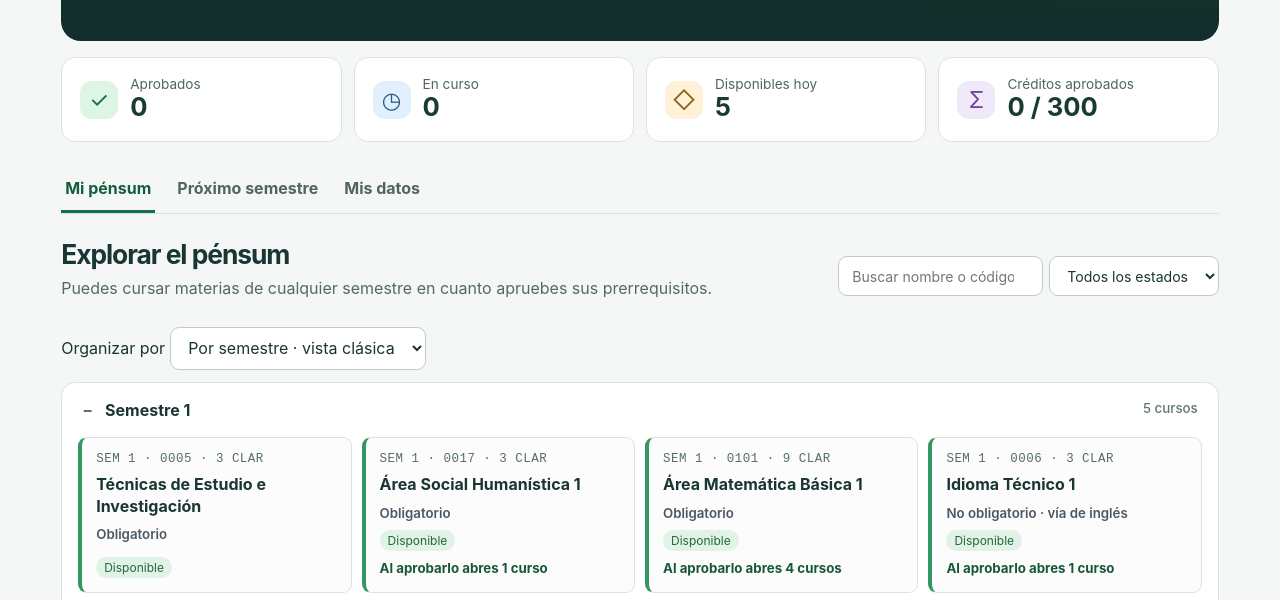
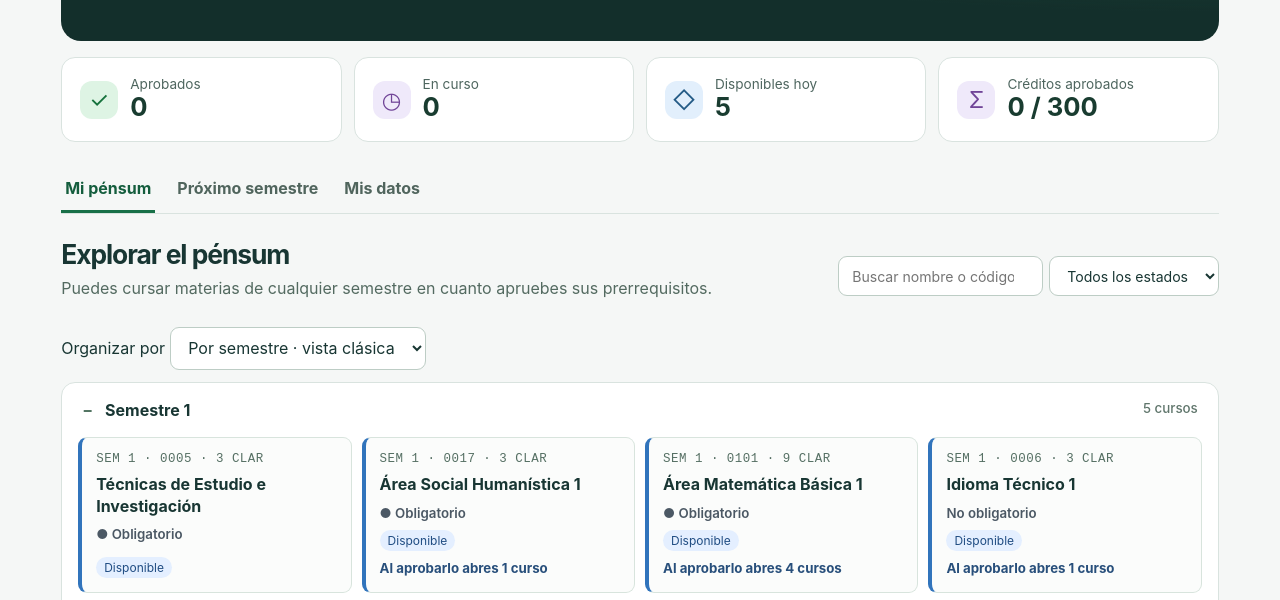
Before and after one commit to AngelRuizUsac/pensum-fiusac, a plain HTML site: page docs/index.html in a window 1280 px wide. Shown: the part 325-925 px from the top of the page. Drawn offline with Linux system fonts and the light colour scheme.

Commit message:
Explorar el grafo de cursos y distinguir disponibilidad y obligatoriedad

```diff
--- a/docs/cursos.js
+++ b/docs/cursos.js
@@ -1,77 +1,77 @@
 const cursos = [
-  {"id":"0005","credits":3,"name":"Técnicas de Estudio e Investigación","semester":1,"req":[]},
-  {"id":"0017","credits":3,"name":"Área Social Humanística 1","semester":1,"req":[]},
-  {"id":"0101","credits":9,"name":"Área Matemática Básica 1","semester":1,"req":[]},
-  {"id":"0006","credits":3,"name":"Idioma Técnico 1","semester":1,"req":[]},
-  {"id":"0039","credits":2,"name":"Deportes 1","semester":1,"req":[]},
-  {"id":"0019","credits":3,"name":"Área Social Humanística 2","semester":2,"req":["0017"]},
-  {"id":"0103","credits":9,"name":"Área Matemática Básica 2","semester":2,"req":["0101"]},
-  {"id":"0147","credits":5,"name":"Física Básica","semester":2,"req":["0101"]},
-  {"id":"0768","credits":4,"name":"Introducción a los Algoritmos y Flujo de Datos","semester":2,"req":["0101"]},
-  {"id":"0960","credits":5,"name":"Matemática para Computación 1","semester":2,"req":["0101"]},
-  {"id":"0008","credits":3,"name":"Idioma Técnico 2","semester":2,"req":["0006"]},
-  {"id":"0040","credits":2,"name":"Deportes 2","semester":2,"req":["0039"]},
-  {"id":"0089","credits":2,"name":"Comunicacion Asertiva","semester":3,"req":["0103","0147","0960"]},
-  {"id":"0107","credits":9,"name":"Área Matemática Intermedia 1","semester":3,"req":["0103"]},
-  {"id":"0150","credits":5,"name":"Física 1","semester":3,"req":["0103","0147"]},
-  {"id":"0770","credits":6,"name":"Introducción a la Programación y Computación 1","semester":3,"req":["0768","0103","0147","0960"]},
-  {"id":"0795","credits":3,"name":"Lógica de Sistemas","semester":3,"req":["0103","0147","0960"]},
-  {"id":"0962","credits":5,"name":"Matemática para Computación 2","semester":3,"req":["0103","0147","0960"]},
-  {"id":"0001","credits":2,"name":"Ética Profesional","semester":3,"req":["0019"]},
-  {"id":"0009","credits":3,"name":"Idioma Técnico 3","semester":3,"req":["0008"]},
-  {"id":"0112","credits":6,"name":"Área Matemática Intermedia 2","semester":4,"req":["0107"]},
-  {"id":"0114","credits":6,"name":"Área Matemática Intermedia 3","semester":4,"req":["0107"]},
-  {"id":"0152","credits":6,"name":"Física 2","semester":4,"req":["0107","0150"]},
-  {"id":"0771","credits":6,"name":"Introducción a la Programación y Computación 2","semester":4,"req":["0107","0770","0795","0962"]},
-  {"id":"0964","credits":4,"name":"Organización Computacional","semester":4,"req":["0089","0150","0770","0962"]},
-  {"id":"2025","credits":0,"name":"Prácticas Iniciales","semester":4,"req":["0089","0107","0770"]},
-  {"id":"0010","credits":1,"name":"Lógica","semester":4,"req":["0019"]},
-  {"id":"0011","credits":3,"name":"Idioma Técnico 4","semester":4,"req":["0009"]},
-  {"id":"0116","credits":5,"name":"Matemática Aplicada 3","semester":5,"req":["0112","0114"]},
-  {"id":"0118","credits":5,"name":"Matemática Aplicada 1","semester":5,"req":["0112","0114"]},
-  {"id":"0281","credits":6,"name":"Sistemas Operativos 1","semester":5,"req":["0964"]},
-  {"id":"0732","credits":5,"name":"Estadística 1","semester":5,"req":["0107","0005"]},
-  {"id":"0772","credits":6,"name":"Estructuras de Datos","semester":5,"req":["0089","0771"]},
-  {"id":"0778","credits":5,"name":"Arquitectura de Computadores y Ensambladores 1","semester":5,"req":["0964"]},
-  {"id":"0018","credits":1,"name":"Filosofía de la Ciencia","semester":5,"req":["0019"]},
-  {"id":"0014","credits":3,"name":"Economía","semester":6,"req":["0732"]},
-  {"id":"0601","credits":6,"name":"Investigación de Operaciones I","semester":6,"req":["0732","0771"]},
-  {"id":"0722","credits":4,"name":"Teoría de Sistemas 1","semester":6,"req":["0116","0118","0732","0772"]},
-  {"id":"0767","credits":5,"name":"Nuevas Infraestructuras para tic","semester":6,"req":["0281","0778"]},
-  {"id":"0774","credits":6,"name":"Sistemas de Bases de Datos 1","semester":6,"req":["0772"]},
-  {"id":"0796","credits":4,"name":"Lenguajes Formales y de Programación","semester":6,"req":["0772","0778"]},
-  {"id":"0120","credits":5,"name":"Matemática Aplicada 2","semester":6,"req":["0118"]},
-  {"id":"0122","credits":5,"name":"Matemática Aplicada 4","semester":6,"req":["0118"]},
-  {"id":"0200","credits":6,"name":"Ingeniería Eléctrica 1","semester":6,"req":["0114","0152"]},
-  {"id":"0603","credits":6,"name":"Investigación de Operaciones II","semester":7,"req":["0601"]},
-  {"id":"0707","credits":4,"name":"Gestión de Proyectos de tic","semester":7,"req":["0601","0722"]},
-  {"id":"0775","credits":7,"name":"Sistemas de Bases de Datos 2","semester":7,"req":["0281","0774"]},
-  {"id":"0777","credits":6,"name":"Organización de Lenguajes y Compiladores 1","semester":7,"req":["0281","0796"]},
-  {"id":"0794","credits":4,"name":"Seminario de Computación","semester":7,"req":["0767","0796"]},
-  {"id":"2036","credits":0,"name":"Prácticas Intermedias","semester":7,"req":["0767","0722","0774","0796","2025"]},
-  {"id":"0734","credits":5,"name":"Estadística 2","semester":7,"req":["0732"]},
-  {"id":"0283","credits":6,"name":"Análisis y Diseño de Sistemas 1","semester":8,"req":["0775"]},
-  {"id":"0649","credits":3,"name":"Contabilidad Financiera para Informáticos","semester":8,"req":["0707","0603"]},
-  {"id":"0719","credits":4,"name":"Nuevas Tecnologias para Desarrollo de Software","semester":8,"req":["0775"]},
-  {"id":"0786","credits":5,"name":"Sistemas Organizacionales y Gerenciales 1","semester":8,"req":["0707","0603"]},
-  {"id":"0970","credits":5,"name":"Redes de Computadoras 1","semester":8,"req":["0794"]},
-  {"id":"0972","credits":5,"name":"Inteligencia Artificial 1","semester":8,"req":["0772","0777"]},
-  {"id":"0700","credits":4,"name":"Ingeniería Económica 1","semester":8,"req":["0732"]},
-  {"id":"0776","credits":5,"name":"Bases de Datos Avanzadas","semester":8,"req":["0775"]},
-  {"id":"0729","credits":6,"name":"Modelación y Simulación 1","semester":9,"req":["0603","0722"]},
-  {"id":"0785","credits":6,"name":"Análisis y Diseño de Sistemas 2","semester":9,"req":["0283"]},
-  {"id":"0787","credits":5,"name":"Sistemas Organizacionales y Gerenciales 2","semester":9,"req":["0649","0786"]},
-  {"id":"0793","credits":4,"name":"Seminario de Software","semester":9,"req":["0719","0283"]},
-  {"id":"0968","credits":5,"name":"Inteligencia Artificial 2","semester":9,"req":["0972"]},
-  {"id":"0975","credits":5,"name":"Redes de Computadoras 2","semester":9,"req":["0970"]},
-  {"id":"2009","credits":0,"name":"Prácticas Finales Ingeniería Ciencias y Sistemas","semester":9,"req":["0283","0719","0786","0972","2036"]},
-  {"id":"0469","credits":4,"name":"Ciencia de Datos","semester":10,"req":["0968"]},
-  {"id":"0613","credits":5,"name":"Prospectiva Tecnológica","semester":10,"req":["0729","0968"]},
-  {"id":"0780","credits":6,"name":"Software Avanzado","semester":10,"req":["0785"]},
-  {"id":"0790","credits":6,"name":"Emprendedores de Negocios Informáticos","semester":10,"req":["0787"]},
-  {"id":"0799","credits":3,"name":"Seminario de Investigación","semester":10,"req":["0785","0786","0793"]},
-  {"id":"0967","credits":4,"name":"Seguridad Informática","semester":10,"req":["0975"]},
-  {"id":"0735","credits":6,"name":"Auditoría de Proyectos de Software","semester":10,"req":["0785"]},
-  {"id":"0974","credits":3,"name":"Redes de Nueva Generación","semester":10,"req":["0975"]},
-  {"id":"7999","credits":3,"name":"Seminario de Investigación E.P.S. Sistemas","semester":10,"req":["0785","0786","0793"]}
+  {"id":"0005","credits":3,"name":"Técnicas de Estudio e Investigación","semester":1,"req":[],"obligatorio":true},
+  {"id":"0017","credits":3,"name":"Área Social Humanística 1","semester":1,"req":[],"obligatorio":true},
+  {"id":"0101","credits":9,"name":"Área Matemática Básica 1","semester":1,"req":[],"obligatorio":true},
+  {"id":"0006","credits":3,"name":"Idioma Técnico 1","semester":1,"req":[],"obligatorio":false},
+  {"id":"0039","credits":2,"name":"Deportes 1","semester":1,"req":[],"obligatorio":false},
+  {"id":"0019","credits":3,"name":"Área Social Humanística 2","semester":2,"req":["0017"],"obligatorio":true},
+  {"id":"0103","credits":9,"name":"Área Matemática Básica 2","semester":2,"req":["0101"],"obligatorio":true},
+  {"id":"0147","credits":5,"name":"Física Básica","semester":2,"req":["0101"],"obligatorio":true},
+  {"id":"0768","credits":4,"name":"Introducción a los Algoritmos y Flujo de Datos","semester":2,"req":["0101"],"obligatorio":true},
+  {"id":"0960","credits":5,"name":"Matemática para Computación 1","semester":2,"req":["0101"],"obligatorio":true},
+  {"id":"0008","credits":3,"name":"Idioma Técnico 2","semester":2,"req":["0006"],"obligatorio":false},
+  {"id":"0040","credits":2,"name":"Deportes 2","semester":2,"req":["0039"],"obligatorio":false},
+  {"id":"0089","credits":2,"name":"Comunicacion Asertiva","semester":3,"req":["0103","0147","0960"],"obligatorio":true},
+  {"id":"0107","credits":9,"name":"Área Matemática Intermedia 1","semester":3,"req":["0103"],"obligatorio":true},
+  {"id":"0150","credits":5,"name":"Física 1","semester":3,"req":["0103","0147"],"obligatorio":true},
+  {"id":"0770","credits":6,"name":"Introducción a la Programación y Computación 1","semester":3,"req":["0768","0103","0147","0960"],"obligatorio":true},
+  {"id":"0795","credits":3,"name":"Lógica de Sistemas","semester":3,"req":["0103","0147","0960"],"obligatorio":true},
+  {"id":"0962","credits":5,"name":"Matemática para Computación 2","semester":3,"req":["0103","0147","0960"],"obligatorio":true},
+  {"id":"0001","credits":2,"name":"Ética Profesional","semester":3,"req":["0019"],"obligatorio":false},
+  {"id":"0009","credits":3,"name":"Idioma Técnico 3","semester":3,"req":["0008"],"obligatorio":false},
+  {"id":"0112","credits":6,"name":"Área Matemática Intermedia 2","semester":4,"req":["0107"],"obligatorio":true},
+  {"id":"0114","credits":6,"name":"Área Matemática Intermedia 3","semester":4,"req":["0107"],"obligatorio":true},
+  {"id":"0152","credits":6,"name":"Física 2","semester":4,"req":["0107","0150"],"obligatorio":true},
+  {"id":"0771","credits":6,"name":"Introducción a la Programación y Computación 2","semester":4,"req":["0107","0770","0795","0962"],"obligatorio":true},
+  {"id":"0964","credits":4,"name":"Organización Computacional","semester":4,"req":["0089","0150","0770","0962"],"obligatorio":true},
+  {"id":"2025","credits":0,"name":"Prácticas Iniciales","semester":4,"req":["0089","0107","0770"],"obligatorio":true},
+  {"id":"0010","credits":1,"name":"Lógica","semester":4,"req":["0019"],"obligatorio":false},
+  {"id":"0011","credits":3,"name":"Idioma Técnico 4","semester":4,"req":["0009"],"obligatorio":false},
+  {"id":"0116","credits":5,"name":"Matemática Aplicada 3","semester":5,"req":["0112","0114"],"obligatorio":true},
+  {"id":"0118","credits":5,"name":"Matemática Aplicada 1","semester":5,"req":["0112","0114"],"obligatorio":true},
+  {"id":"0281","credits":6,"name":"Sistemas Operativos 1","semester":5,"req":["0964"],"obligatorio":true},
+  {"id":"0732","credits":5,"name":"Estadística 1","semester":5,"req":["0107","0005"],"obligatorio":true},
+  {"id":"0772","credits":6,"name":"Estructuras de Datos","semester":5,"req":["0089","0771"],"obligatorio":true},
+  {"id":"0778","credits":5,"name":"Arquitectura de Computadores y Ensambladores 1","semester":5,"req":["0964"],"obligatorio":true},
+  {"id":"0018","credits":1,"name":"Filosofía de la Ciencia","semester":5,"req":["0019"],"obligatorio":false},
+  {"id":"0014","credits":3,"name":"Economía","semester":6,"req":["0732"],"obligatorio":true},
+  {"id":"0601","credits":6,"name":"Investigación de Operaciones I","semester":6,"req":["0732","0771"],"obligatorio":true},
+  {"id":"0722","credits":4,"name":"Teoría de Sistemas 1","semester":6,"req":["0116","0118","0732","0772"],"obligatorio":true},
+  {"id":"0767","credits":5,"name":"Nuevas Infraestructuras para tic","semester":6,"req":["0281","0778"],"obligatorio":true},
+  {"id":"0774","credits":6,"name":"Sistemas de Bases de Datos 1","semester":6,"req":["0772"],"obligatorio":true},
+  {"id":"0796","credits":4,"name":"Lenguajes Formales y de Programación","semester":6,"req":["0772","0778"],"obligatorio":true},
+  {"id":"0120","credits":5,"name":"Matemática Aplicada 2","semester":6,"req":["0118"],"obligatorio":false},
+  {"id":"0122","credits":5,"name":"Matemática Aplicada 4","semester":6,"req":["0118"],"obligatorio":false},
+  {"id":"0200","credits":6,"name":"Ingeniería Eléctrica 1","semester":6,"req":["0114","0152"],"obligatorio":false},
+  {"id":"0603","credits":6,"name":"Investigación de Operaciones II","semester":7,"req":["0601"],"obligatorio":true},
+  {"id":"0707","credits":4,"name":"Gestión de Proyectos de tic","semester":7,"req":["0601","0722"],"obligatorio":true},
+  {"id":"0775","credits":7,"name":"Sistemas de Bases de Datos 2","semester":7,"req":["0281","0774"],"obligatorio":true},
+  {"id":"0777","credits":6,"name":"Organización de Lenguajes y Compiladores 1","semester":7,"req":["0281","0796"],"obligatorio":true},
+  {"id":"0794","credits":4,"name":"Seminario de Computación","semester":7,"req":["0767","0796"],"obligatorio":true},
+  {"id":"2036","credits":0,"name":"Prácticas Intermedias","semester":7,"req":["0767","0722","0774","0796","2025"],"obligatorio":true},
+  {"id":"0734","credits":5,"name":"Estadística 2","semester":7,"req":["0732"],"obligatorio":false},
+  {"id":"0283","credits":6,"name":"Análisis y Diseño de Sistemas 1","semester":8,"req":["0775"],"obligatorio":true},
+  {"id":"0649","credits":3,"name":"Contabilidad Financiera para Informáticos","semester":8,"req":["0707","0603"],"obligatorio":true},
+  {"id":"0719","credits":4,"name":"Nuevas Tecnologias para Desarrollo de Software","semester":8,"req":["0775"],"obligatorio":true},
+  {"id":"0786","credits":5,"name":"Sistemas Organizacionales y Gerenciales 1","semester":8,"req":["0707","0603"],"obligatorio":true},
+  {"id":"0970","credits":5,"name":"Redes de Computadoras 1","semester":8,"req":["0794"],"obligatorio":true},
+  {"id":"0972","credits":5,"name":"Inteligencia Artificial 1","semester":8,"req":["0772","0777"],"obligatorio":true},
+  {"id":"0700","credits":4,"name":"Ingeniería Económica 1","semester":8,"req":["0732"],"obligatorio":false},
+  {"id":"0776","credits":5,"name":"Bases de Datos Avanzadas","semester":8,"req":["0775"],"obligatorio":false},
+  {"id":"0729","credits":6,"name":"Modelación y Simulación 1","semester":9,"req":["0603","0722"],"obligatorio":true},
+  {"id":"0785","credits":6,"name":"Análisis y Diseño de Sistemas 2","semester":9,"req":["0283"],"obligatorio":true},
+  {"id":"0787","credits":5,"name":"Sistemas Organizacionales y Gerenciales 2","semester":9,"req":["0649","0786"],"obligatorio":true},
+  {"id":"0793","credits":4,"name":"Seminario de Software","semester":9,"req":["0719","0283"],"obligatorio":true},
+  {"id":"0968","credits":5,"name":"Inteligencia Artificial 2","semester":9,"req":["0972"],"obligatorio":true},
+  {"id":"0975","credits":5,"name":"Redes de Computadoras 2","semester":9,"req":["0970"],"obligatorio":true},
+  {"id":"2009","credits":0,"name":"Prácticas Finales Ingeniería Ciencias y Sistemas","semester":9,"req":["0283","0719","0786","0972","2036"],"obligatorio":true},
+  {"id":"0469","credits":4,"name":"Ciencia de Datos","semester":10,"req":["0968"],"obligatorio":true},
+  {"id":"0613","credits":5,"name":"Prospectiva Tecnológica","semester":10,"req":["0729","0968"],"obligatorio":true},
+  {"id":"0780","credits":6,"name":"Software Avanzado","semester":10,"req":["0785"],"obligatorio":true},
+  {"id":"0790","credits":6,"name":"Emprendedores de Negocios Informáticos","semester":10,"req":["0787"],"obligatorio":true},
+  {"id":"0799","credits":3,"name":"Seminario de Investigación","semester":10,"req":["0785","0786","0793"],"obligatorio":true},
+  {"id":"0967","credits":4,"name":"Seguridad Informática","semester":10,"req":["0975"],"obligatorio":true},
+  {"id":"0735","credits":6,"name":"Auditoría de Proyectos de Software","semester":10,"req":["0785"],"obligatorio":false},
+  {"id":"0974","credits":3,"name":"Redes de Nueva Generación","semester":10,"req":["0975"],"obligatorio":false},
+  {"id":"7999","credits":3,"name":"Seminario de Investigación E.P.S. Sistemas","semester":10,"req":["0785","0786","0793"],"obligatorio":false}
 ];
--- a/docs/index.html
+++ b/docs/index.html
@@ -1,8 +1,8 @@
 <!doctype html>
-<html lang="es-GT"><head><meta charset="utf-8"><meta name="viewport" content="width=device-width,initial-scale=1"><meta name="theme-color" content="#132d2b"><title>Mi Pénsum · FIUSAC</title><link rel="stylesheet" href="estilo.css?v=4"><script defer src="cursos.js?v=4"></script><script defer src="motor.js?v=4"></script><script defer src="app.js?v=4"></script></head>
+<html lang="es-GT"><head><meta charset="utf-8"><meta name="viewport" content="width=device-width,initial-scale=1"><meta name="theme-color" content="#132d2b"><title>Mi Pénsum · FIUSAC</title><link rel="stylesheet" href="estilo.css?v=5"><script defer src="cursos.js?v=5"></script><script defer src="motor.js?v=5"></script><script defer src="app.js?v=5"></script></head>
 <body><header><div class="bar"><a class="brand" href="./"><span class="logo" aria-hidden="true">▦</span> Mi Pénsum</a><span class="uni">FIUSAC <b>/</b> USAC</span><a class="source" href="https://redesestudio.ingenieria.usac.edu.gt/redesDeEstudio/ingenieriaEnCienciasYSistemas/28/clar" target="_blank" rel="noopener">Red oficial ↗</a></div></header>
 <main><section class="hero"><div><span class="eyebrow">INGENIERÍA · PLAN CLAR 2025</span><h1>Mi avance académico</h1><p>Ingeniería en Ciencias y Sistemas</p><label class="current">Semestre actual <select id="actual" aria-label="Semestre actual"></select></label></div><div class="dial" id="dial"><div><strong id="percent"></strong><small>del objetivo CLAR</small></div></div></section>
-<section class="stats" aria-label="Resumen académico"><div><i class="green">✓</i><span>Aprobados<strong id="aprobados"></strong></span></div><div><i class="blue">◷</i><span>En curso<strong id="cursando"></strong></span></div><div><i class="orange">◇</i><span>Disponibles hoy<strong id="disponibles"></strong></span></div><div><i class="purple">Σ</i><span>Créditos aprobados<strong id="creditos"></strong></span></div></section>
+<section class="stats" aria-label="Resumen académico"><div><i class="green">✓</i><span>Aprobados<strong id="aprobados"></strong></span></div><div><i class="purple">◷</i><span>En curso<strong id="cursando"></strong></span></div><div><i class="blue">◇</i><span>Disponibles hoy<strong id="disponibles"></strong></span></div><div><i class="purple">Σ</i><span>Créditos aprobados<strong id="creditos"></strong></span></div></section>
 <nav aria-label="Vistas"><button data-view="mapa">Mi pénsum</button><button data-view="plan">Próximo semestre</button><button data-view="datos">Mis datos</button></nav>
 <section id="mapa"><div class="heading"><div><h2>Explorar el pénsum</h2><p>Puedes cursar materias de cualquier semestre en cuanto apruebes sus prerrequisitos.</p></div><div class="filters"><input id="buscar" type="search" placeholder="Buscar nombre o código" aria-label="Buscar curso"><select id="filtro" aria-label="Filtrar por estado"><option value="">Todos los estados</option><option>Aprobado</option><option>En curso</option><option>Disponible</option><option>Bloqueado</option></select></div></div><div class="orden"><label>Organizar por <select id="orden"><option value="semestre">Por semestre · vista clásica</option><option value="estado">Por disponibilidad</option><option value="malla">Malla curricular</option></select></label></div><div id="grupos"></div></section>
 <section id="plan" hidden><h2>Planificar el próximo semestre</h2><p>Arma tu selección según los prerrequisitos del pénsum. Confirma oferta y horarios con la Facultad.</p><div class="planbox"><h3>Mi límite de créditos</h3><label>Rango de mi promedio oficial <select id="rango"><option value="">Elige tu rango</option><option value="bajo">Hasta 70 puntos</option><option value="medio">De 71 a 85 puntos</option><option value="alto">De 86 a 100 puntos</option></select></label><p><label><input type="checkbox" id="doble"> Curso carreras simultáneas (+5 CLAR)</label></p><a href="https://portal.ingenieria.usac.edu.gt/reglamentos/NormativoGeneral_Evaluacion_y_Promocion.pdf#page=6" target="_blank" rel="noopener">Consultar el artículo 16 del normativo</a></div><label class="toggle"><input type="checkbox" id="proyectar"> Suponer que apruebo los cursos actuales</label><div class="planbox"><h3>Mi selección</h3><div id="seleccion"></div></div><h3>Cursos que puedes elegir</h3><div class="grid" id="opciones"></div></section>
--- a/docs/motor.js
+++ b/docs/motor.js
@@ -55,22 +55,19 @@ function rutaPendiente(c, s) {
   return ruta;
 }
 
-// Ambos seminarios exigen la misma cadena de prerrequisitos. Las prácticas
-// también forman parte del cierre indicado en la red CLAR 2025 de FIUSAC.
-// Las dos humanísticas de 3 CLAR son necesarias para alcanzar 8 de 10.
-const esenciales = new Set(["0017","0019","2025","2036","2009"]);
-function incluirRequisitos(id) {
-  for (const previo of catalogo.get(id).req) {
-    if (esenciales.has(previo)) continue;
-    esenciales.add(previo);
-    incluirRequisitos(previo);
+function tipoCurso(id) {
+  return catalogo.get(id).obligatorio ? "● Obligatorio" : "No obligatorio";
+}
+
+// El catálogo está ordenado topológicamente: los requisitos son de semestres previos.
+function redPosterior(id, completa) {
+  const niveles = new Map([[id,0]]);
+  const aristas = [];
+  for (const c of cursos) {
+    const padres = c.req.filter(p => completa ? niveles.has(p) : p === id);
+    if (!padres.length) continue;
+    niveles.set(c.id,1 + Math.max(...padres.map(p => niveles.get(p))));
+    for (const p of padres) aristas.push([p,c.id]);
   }
+  return {niveles,aristas};
 }
-for (const id of ["0799","7999","2025","2036","2009"]) incluirRequisitos(id);
-function tipoCurso(id) {
-  if (["0799","7999"].includes(id)) return "Obligatorio según modalidad";
-  if (esenciales.has(id)) return "Obligatorio";
-  if (["0006","0008","0009","0011"].includes(id)) return "No obligatorio · vía de inglés";
-  if (["0001","0010","0018"].includes(id)) return "No obligatorio · elección de área";
-  return "Obligatoriedad por confirmar";
-}
```
Also changed, not shown: docs/app.js (+31 -3 lines), docs/estilo.css, 1 other file.
